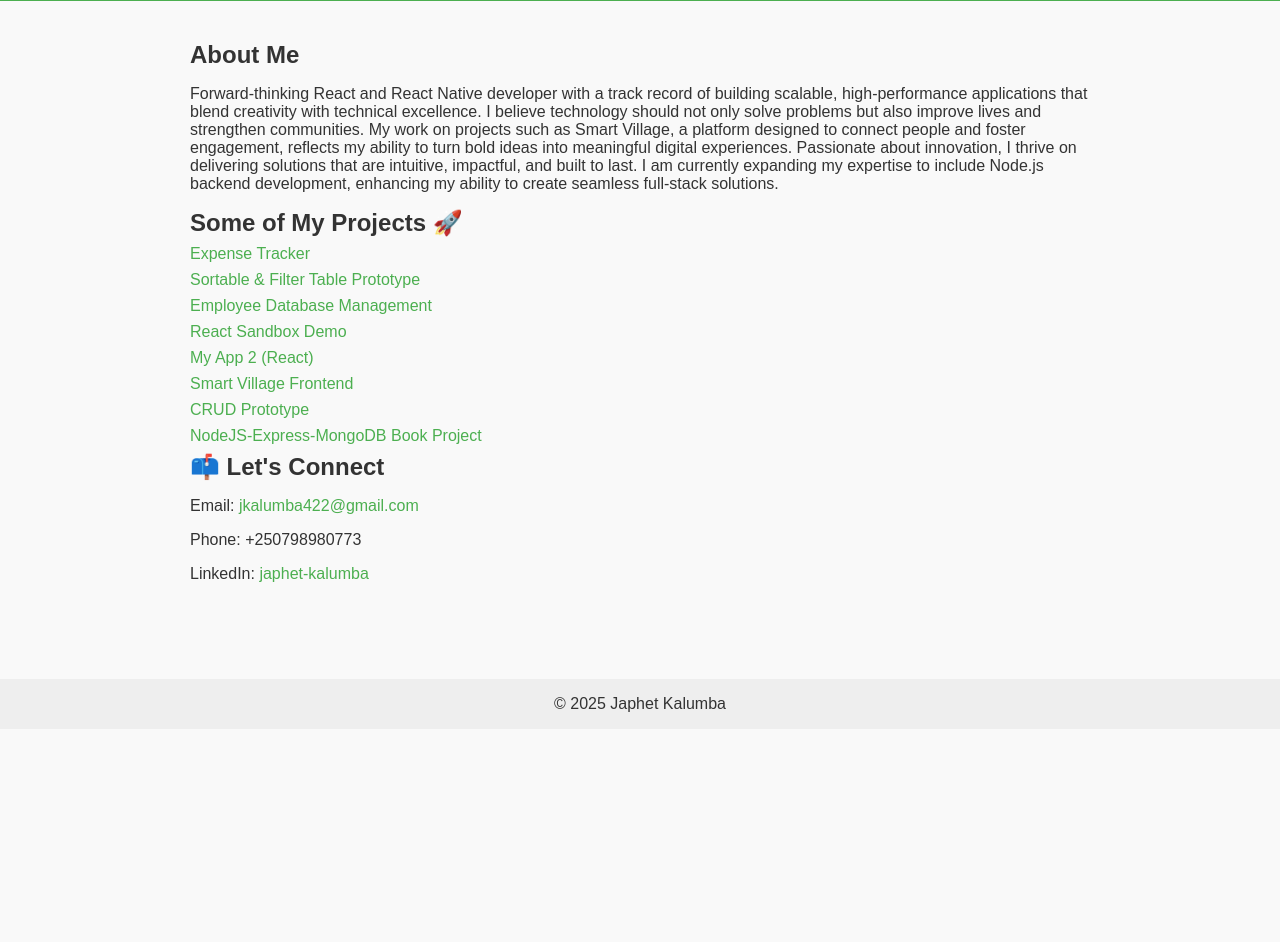
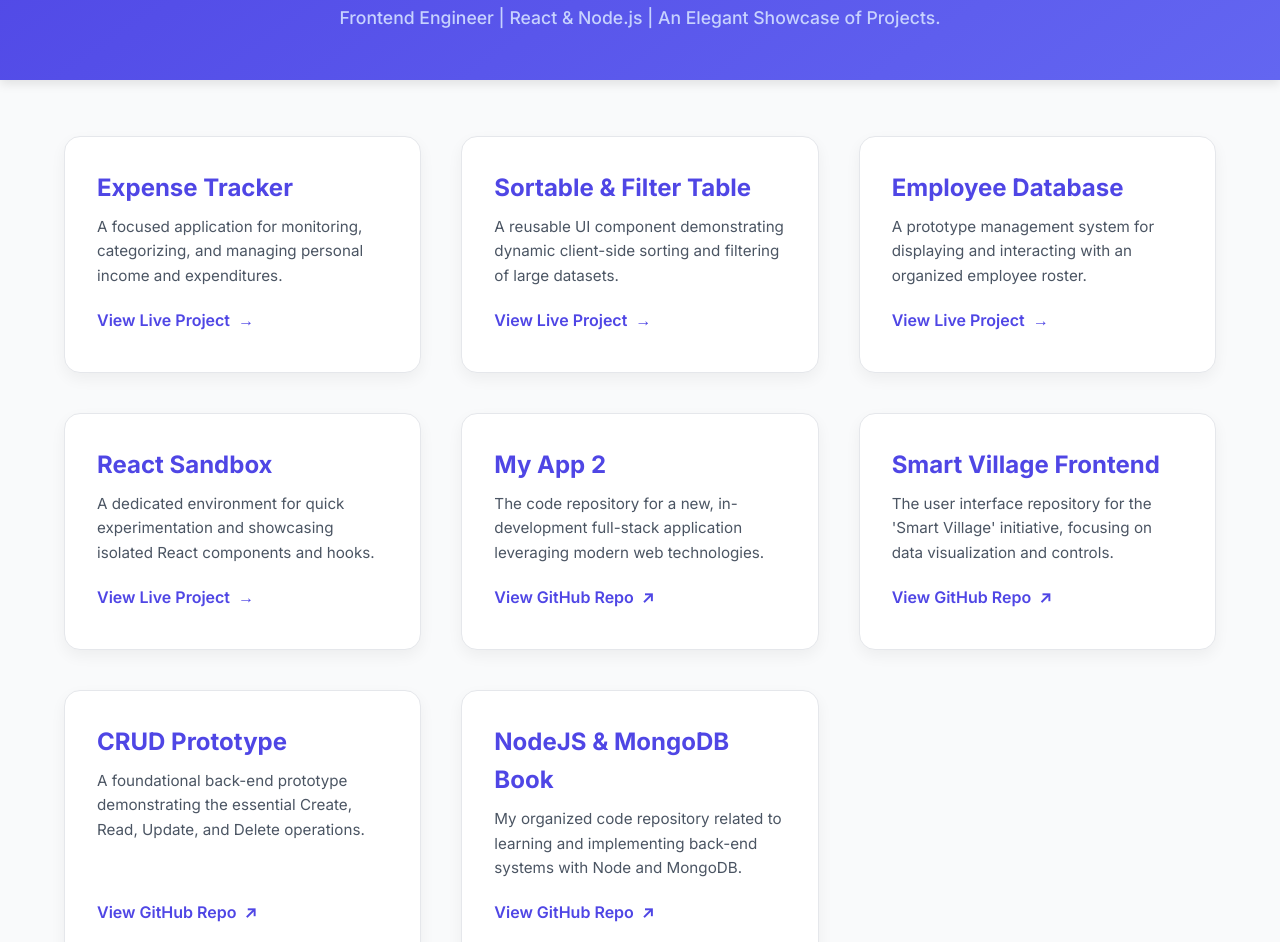
Before and after one commit to japhet175/japhet-projects, a plain HTML site: page index.html in a window 1280 px wide. Shown: the part 158-1100 px from the top of the page. Before the commit the page ends 887 px from the top, so only its background shows below. Drawn offline with Linux system fonts and the light colour scheme.

Commit message:
Update index.html with new design

```diff
--- a/index.html
+++ b/index.html
@@ -3,54 +3,221 @@
 <head>
   <meta charset="UTF-8">
   <meta name="viewport" content="width=device-width, initial-scale=1.0">
-  <title>Japhet Kalumba - Portfolio</title>
+  <title>Japhet Kalumba | Projects Dashboard</title>
+  <link rel="preconnect" href="https://fonts.googleapis.com">
+  <link rel="preconnect" href="https://fonts.gstatic.com" crossorigin>
+  <link href="https://fonts.googleapis.com/css2?family=Inter:wght@400;500;600;700&display=swap" rel="stylesheet">
   <style>
-    body { font-family: Arial, sans-serif; background: #f9f9f9; color: #333; margin: 0; padding: 0; }
-    header { background: #4CAF50; color: white; padding: 2rem; text-align: center; }
-    main { padding: 2rem; max-width: 900px; margin: auto; }
-    h1, h2 { margin: 0.5rem 0; }
-    a { color: #4CAF50; text-decoration: none; }
-    a:hover { text-decoration: underline; }
-    .projects a { display: block; margin: 0.5rem 0; }
-    footer { text-align: center; margin-top: 3rem; padding: 1rem; background: #eee; }
+    /* * CSS Variables for Maintainability * */
+    :root {
+      /* Color Palette (Tailwind-inspired) */
+      --color-primary: #4f46e5; /* Indigo-600 */
+      --color-secondary: #3b82f6; /* Blue-500 */
+      --color-accent: #10b981; /* Emerald-500 for success/highlights */
+      --color-text-dark: #1f2937; /* Gray-800 */
+      --color-text-light: #f3f4f6; /* Gray-100 */
+      --color-bg-body: #f9fafb; /* Lighter background */
+      --color-bg-card: #ffffff;
+      --color-border: #e5e7eb; /* Gray-200 */
+      --color-shadow-base: rgba(0,0,0,0.05);
+      --color-shadow-hover: rgba(0,0,0,0.15);
+
+      /* Typography */
+      --font-family-base: 'Inter', 'Helvetica Neue', Arial, sans-serif;
+    }
+
+    /* * Reset & Base * */
+    *, *::before, *::after {
+      margin: 0;
+      padding: 0;
+      box-sizing: border-box;
+    }
+
+    body {
+      font-family: var(--font-family-base);
+      background-color: var(--color-bg-body);
+      color: var(--color-text-dark);
+      line-height: 1.6;
+      text-rendering: optimizeLegibility;
+    }
+
+    /* * Header * */
+    .header {
+      text-align: center;
+      padding: 4rem 1rem 3rem;
+      background: linear-gradient(145deg, var(--color-primary), #6366f1); /* Slightly warmer indigo gradient */
+      color: var(--color-text-light);
+      box-shadow: 0 4px 10px rgba(0,0,0,0.1);
+    }
+
+    .header h1 {
+      font-size: clamp(2.2rem, 5vw, 3.5rem);
+      margin-bottom: 0.5rem;
+      font-weight: 800; /* Extra bold */
+      letter-spacing: -0.05rem;
+    }
+
+    .header p {
+      font-size: 1.1rem;
+      color: #c7d2fe;
+      font-weight: 500;
+    }
+
+    /* * Main Content * */
+    .main-content {
+      max-width: 1200px; /* Wider content area */
+      margin: 3.5rem auto;
+      padding: 0 1.5rem;
+    }
+
+    .projects-grid {
+      display: grid;
+      grid-template-columns: repeat(auto-fill, minmax(320px, 1fr)); /* Larger min width for cards */
+      gap: 2.5rem; /* Increased gap */
+    }
+
+    /* * Project Card * */
+    .project-card {
+      background: var(--color-bg-card);
+      padding: 2rem;
+      border-radius: 16px; /* Rounded corners */
+      border: 1px solid var(--color-border);
+      box-shadow: 0 6px 15px var(--color-shadow-base);
+      display: flex;
+      flex-direction: column;
+      justify-content: space-between;
+      min-height: 200px; /* Ensures consistent card height if descriptions are missing */
+      transition: transform 0.3s cubic-bezier(0.25, 0.46, 0.45, 0.94), box-shadow 0.3s ease; /* Smoother transition */
+    }
+
+    .project-card:hover {
+      transform: translateY(-10px); /* Deeper lift on hover */
+      box-shadow: 0 18px 40px var(--color-shadow-hover);
+      border-color: var(--color-primary);
+    }
+
+    .project-card h3 {
+      font-size: 1.5rem;
+      margin-bottom: 0.5rem;
+      color: var(--color-primary);
+      font-weight: 700;
+    }
+
+    .project-card p {
+      color: #4b5563; /* Gray-600 for body text */
+      font-size: 0.95rem;
+      flex-grow: 1; /* Pushes the link to the bottom */
+      margin-bottom: 1rem;
+    }
+
+    .project-link {
+      display: inline-flex; /* Use flex for alignment */
+      align-items: center;
+      gap: 0.5rem;
+      text-decoration: none;
+      color: var(--color-primary);
+      font-weight: 600;
+      padding: 0.25rem 0;
+      border-bottom: 2px solid transparent;
+      transition: border-bottom 0.2s, color 0.2s;
+      margin-top: auto; /* Ensures link is always at the bottom */
+    }
+
+    .project-link:hover {
+      border-bottom-color: var(--color-accent);
+      color: var(--color-accent);
+    }
+
+    /* * Footer * */
+    .footer {
+      text-align: center;
+      padding: 2.5rem 1rem;
+      color: #9ca3af; /* Gray-400 */
+      font-size: 0.9rem;
+      margin-top: 4rem;
+      border-top: 1px solid var(--color-border);
+      background-color: var(--color-bg-card);
+    }
+
+    .footer a {
+      color: var(--color-primary);
+      text-decoration: none;
+      font-weight: 600;
+      transition: color 0.2s;
+    }
+
+    .footer a:hover {
+      text-decoration: underline;
+      color: var(--color-accent);
+    }
   </style>
 </head>
 <body>
-  <header>
+  <header class="header">
     <h1>Japhet Kalumba</h1>
-    <p>Based in Kigali, Frontend Engineer & Node.js enthusiast</p>
+    <p>Frontend Engineer | React & Node.js | An Elegant Showcase of Projects.</p>
   </header>
 
-  <main>
-    <section>
-      <h2>About Me</h2>
-      <p>Forward-thinking React and React Native developer with a track record of building scalable, high-performance applications that blend creativity with technical excellence. I believe technology should not only solve problems but also improve lives and strengthen communities. My work on projects such as Smart Village, a platform designed to connect people and foster engagement, reflects my ability to turn bold ideas into meaningful digital experiences. Passionate about innovation, I thrive on delivering solutions that are intuitive, impactful, and built to last. I am currently expanding my expertise to include Node.js backend development, enhancing my ability to create seamless full-stack solutions.</p>
-    </section>
+  <main class="main-content">
+    <section class="projects-grid">
 
-    <section>
-      <h2>Some of My Projects 🚀</h2>
-      <div class="projects">
-        <a href="https://japhet175.github.io/expense-tracker/" target="_blank">Expense Tracker</a>
-        <a href="https://japhet175.github.io/Sortable-and-filter-table.prototype/" target="_blank">Sortable & Filter Table Prototype</a>
-        <a href="https://japhet175.github.io/Employee--Database--Management/" target="_blank">Employee Database Management</a>
-        <a href="https://3cf22z-5173.csb.app/" target="_blank">React Sandbox Demo</a>
-        <a href="https://github.com/japhet175/My-app2" target="_blank">My App 2 (React)</a>
-        <a href="https://github.com/japhet175/Smart-Village-Frontend" target="_blank">Smart Village Frontend</a>
-        <a href="https://github.com/japhet175/Crud-prototype" target="_blank">CRUD Prototype</a>
-        <a href="https://github.com/japhet175/Book_Beginning-NodeJS-Express-MongoDB-Development_GregLim" target="_blank">NodeJS-Express-MongoDB Book Project</a>
-      </div>
-    </section>
+      <article class="project-card">
+        <h3>Expense Tracker</h3>
+        <p>A focused application for monitoring, categorizing, and managing personal income and expenditures.</p>
+        <a class="project-link" href="https://japhet175.github.io/expense-tracker/" target="_blank" rel="noopener noreferrer">View Live Project <span aria-hidden="true">&rarr;</span></a>
+      </article>
 
-    <section>
-      <h2>📫 Let's Connect</h2>
-      <p>Email: <a href="mailto:jkalumba422@gmail.com">jkalumba422@gmail.com</a></p>
-      <p>Phone: +250798980773</p>
-      <p>LinkedIn: <a href="https://www.linkedin.com/in/japhet-kalumba-a29369363" target="_blank">japhet-kalumba</a></p>
+      <article class="project-card">
+        <h3>Sortable & Filter Table</h3>
+        <p>A reusable UI component demonstrating dynamic client-side sorting and filtering of large datasets.</p>
+        <a class="project-link" href="https://japhet175.github.io/Sortable-and-filter-table.prototype/" target="_blank" rel="noopener noreferrer">View Live Project <span aria-hidden="true">&rarr;</span></a>
+      </article>
+
+      <article class="project-card">
+        <h3>Employee Database</h3>
+        <p>A prototype management system for displaying and interacting with an organized employee roster.</p>
+        <a class="project-link" href="https://japhet175.github.io/Employee--Database--Management/" target="_blank" rel="noopener noreferrer">View Live Project <span aria-hidden="true">&rarr;</span></a>
+      </article>
+
+      <article class="project-card">
+        <h3>React Sandbox</h3>
+        <p>A dedicated environment for quick experimentation and showcasing isolated React components and hooks.</p>
+        <a class="project-link" href="https://3cf22z-5173.csb.app/" target="_blank" rel="noopener noreferrer">View Live Project <span aria-hidden="true">&rarr;</span></a>
+      </article>
+
+      <article class="project-card">
+        <h3>My App 2</h3>
+        <p>The code repository for a new, in-development full-stack application leveraging modern web technologies.</p>
+        <a class="project-link" href="https://github.com/japhet175/My-app2" target="_blank" rel="noopener noreferrer">View GitHub Repo <span aria-hidden="true">↗</span></a>
+      </article>
+
+      <article class="project-card">
+        <h3>Smart Village Frontend</h3>
+        <p>The user interface repository for the 'Smart Village' initiative, focusing on data visualization and controls.</p>
+        <a class="project-link" href="https://github.com/japhet175/Smart-Village-Frontend" target="_blank" rel="noopener noreferrer">View GitHub Repo <span aria-hidden="true">↗</span></a>
+      </article>
+
+      <article class="project-card">
+        <h3>CRUD Prototype</h3>
+        <p>A foundational back-end prototype demonstrating the essential Create, Read, Update, and Delete operations.</p>
+        <a class="project-link" href="https://github.com/japhet175/Crud-prototype" target="_blank" rel="noopener noreferrer">View GitHub Repo <span aria-hidden="true">↗</span></a>
+      </article>
+
+      <article class="project-card">
+        <h3>NodeJS & MongoDB Book</h3>
+        <p>My organized code repository related to learning and implementing back-end systems with Node and MongoDB.</p>
+        <a class="project-link" href="https://github.com/japhet175/Book_Beginning-NodeJS-Express-MongoDB-Development_GregLim" target="_blank" rel="noopener noreferrer">View GitHub Repo <span aria-hidden="true">↗</span></a>
+      </article>
+
     </section>
   </main>
 
-  <footer>
-    &copy; 2025 Japhet Kalumba
+  <footer class="footer">
+    <p>
+      **Contact:** jkalumba422@gmail.com | +250798980773 |
+      <a href="https://www.linkedin.com/in/japhet-kalumba-a29369363" target="_blank" rel="noopener noreferrer">LinkedIn Profile</a>
+    </p>
+    <p>&copy; 2024 Japhet Kalumba. All rights reserved.</p>
   </footer>
 </body>
 </html>
```
